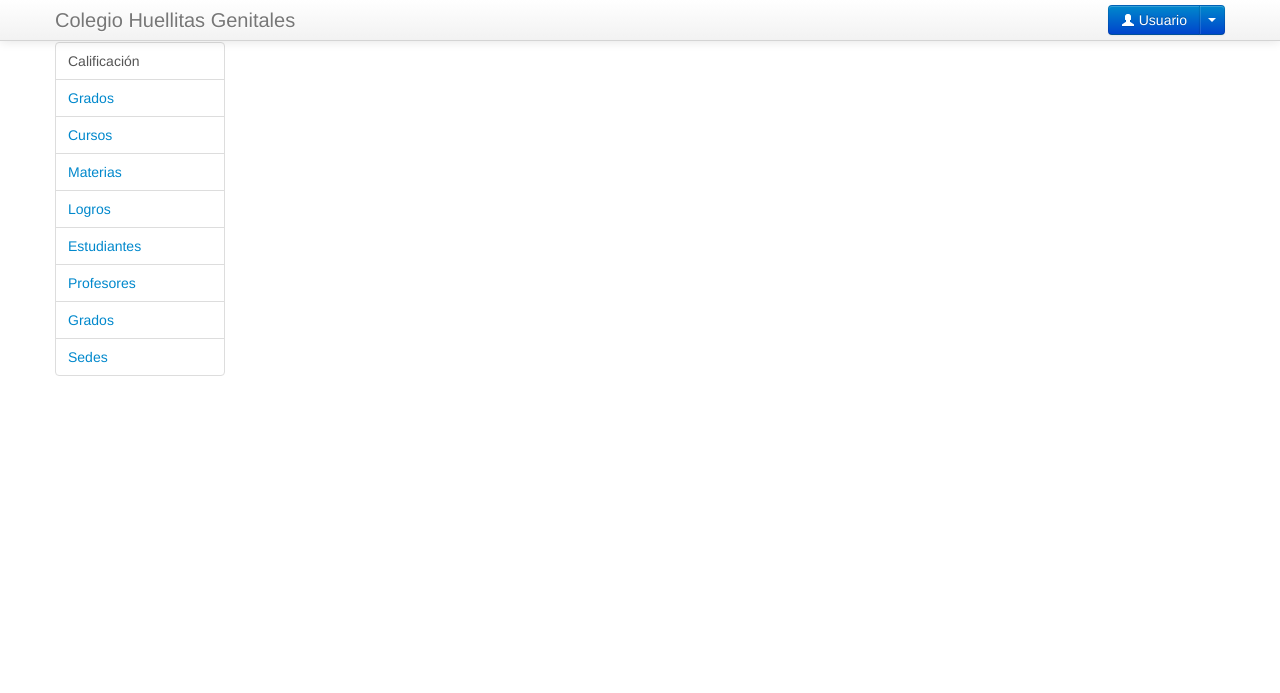
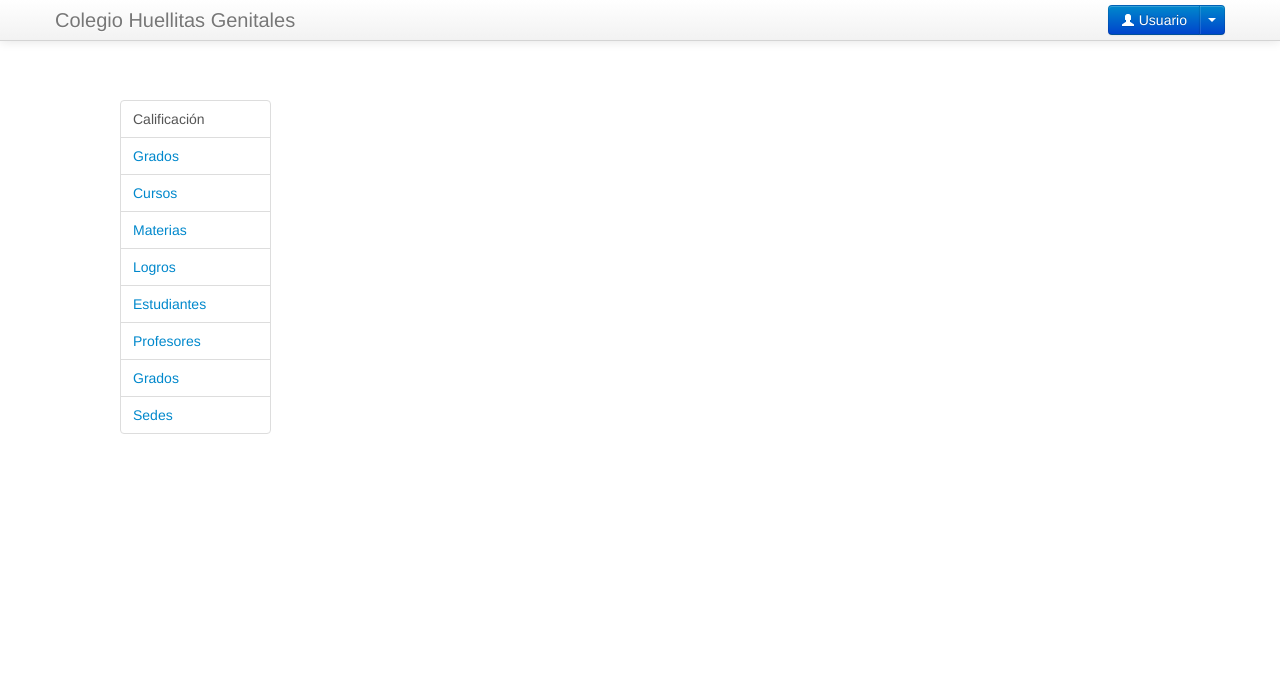
Before and after one commit to a13xander/school, a Django app: page /base_administrator/ in a window 1280 px wide. Shown: the top 693 px of the page. Run offline with Django 3.2, Linux system fonts and the light colour scheme; some libraries are stand-ins or nearby versions.

Commit message:
Centrado menu base_administrator

```diff
--- a/CodeSchool/CodeSchool/Static/css/style.css
+++ b/CodeSchool/CodeSchool/Static/css/style.css
@@ -8,3 +8,7 @@
 #formLoggin{
 	text-align:center;
 }
+
+.verticalNav{
+	margin: 100px;
+}
--- a/CodeSchool/CodeSchool/Templates/base_administrator.html
+++ b/CodeSchool/CodeSchool/Templates/base_administrator.html
@@ -43,13 +43,10 @@
 			</div>
 		</div>
 
-		<hr class="loggedHr">
-
-		<div class="container">
+		<section class="verticalNav">
+		<div class="container-fluid">
 			<div class="row-fluid">
 				<div class="span2">
-
-
 					<ul class="nav nav-tabs nav-stacked">
 						<li class="active"><a href="#">Calificación</a></li>
 						<li><a href="#">Grados</a></li>
@@ -61,11 +58,11 @@
 						<li><a href="#">Grados</a></li>
 						<li><a href="#">Sedes</a></li>
 					</ul>
-
-
 				</div>
 			</div>
 		</div>
+		</section>
+
 	</body>
 
 	<footer>
```
